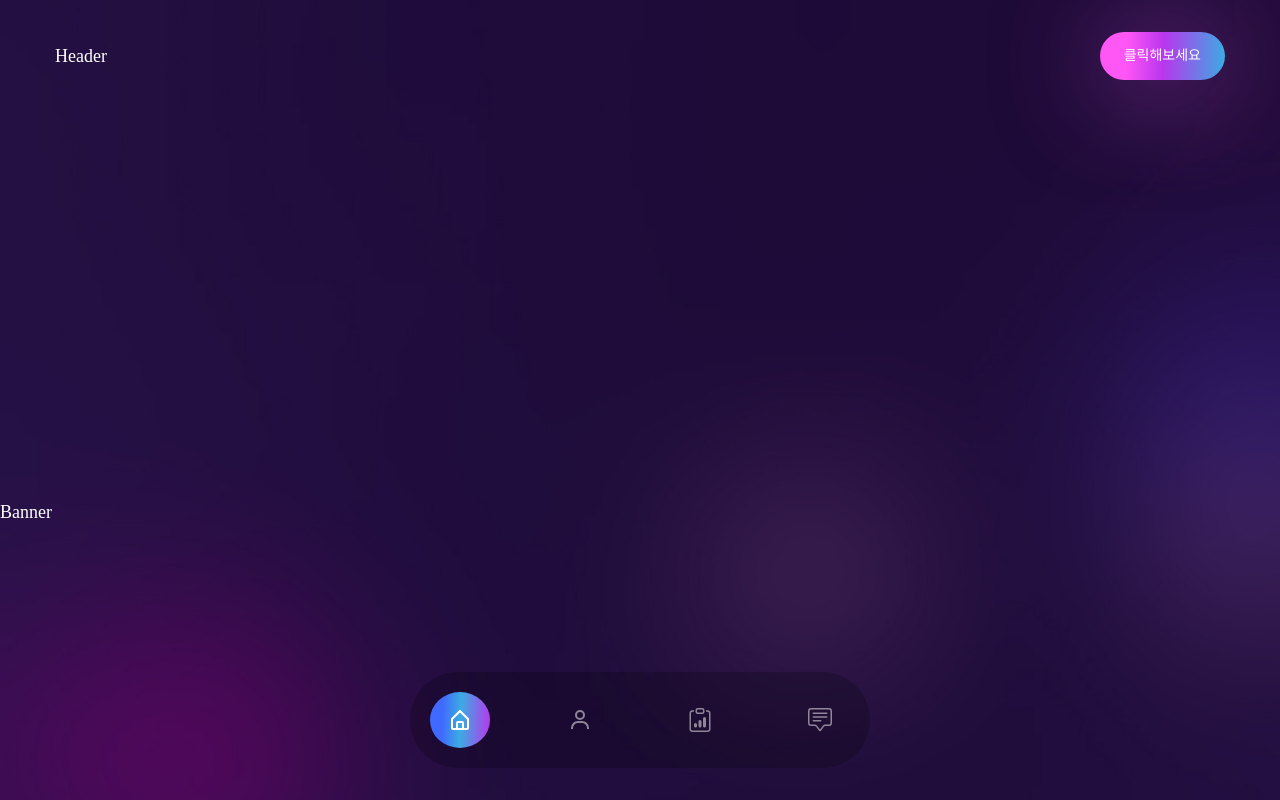
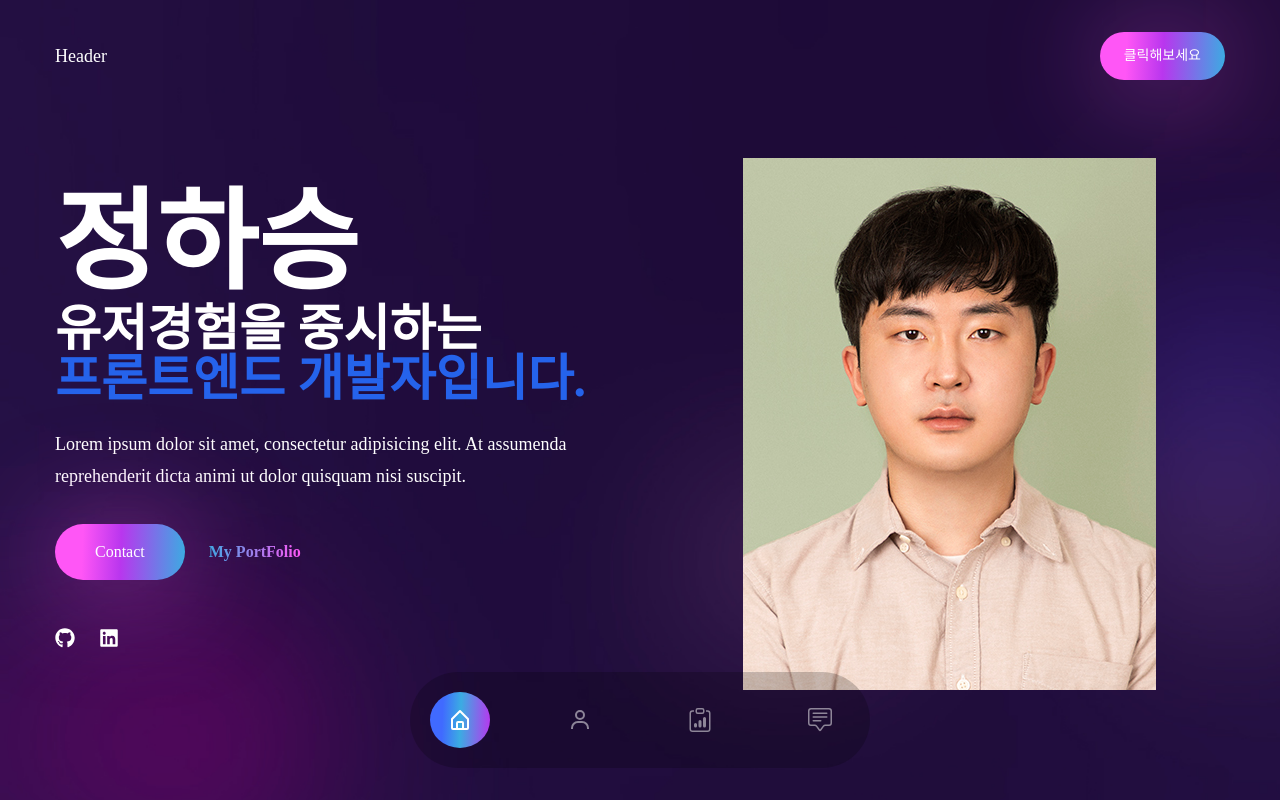
Before and after one commit to HA-SEUNG-JEONG/react-portfolio, a React (Create React App) app: page / in a window 1280 px wide. Shown: the top 800 px of the page. Built offline with nearby package versions, Linux system fonts and the light colour scheme.

Commit message:
Style : Banner 1차 작업

```diff
--- a/package.json
+++ b/package.json
@@ -10,6 +10,7 @@
     "@types/node": "^16.18.21",
     "@types/react": "^18.0.29",
     "@types/react-dom": "^18.0.11",
+    "framer-motion": "^10.9.1",
     "react": "^18.2.0",
     "react-countup": "^6.4.2",
     "react-dom": "^18.2.0",
--- a/src/components/Banner.tsx
+++ b/src/components/Banner.tsx
@@ -1,8 +1,89 @@
+import { FaGithub, FaLinkedin } from "react-icons/fa";
+import { TypeAnimation } from "react-type-animation";
+import { motion } from "framer-motion";
+import { fadeIn } from "../variant";
+import profiles from "../assets/profile.jpg";
+
 const Banner = () => {
   return (
-    <div className="section" id="home">
-      Banner
-    </div>
+    <section
+      className="min-h-[85vh] lg:min-h-[78vh] flex items-center"
+      id="home">
+      <div className="container mx-auto">
+        <div className="flex flex-col gap-y-8 lg:flex-row lg:items-center lg:gap-x-12">
+          <div className="flex-1 text-center font-secondary lg:text-left">
+            <motion.h1
+              variants={fadeIn("up", 0.2)}
+              initial="hidden"
+              whileInView={"show"}
+              viewport={{ once: false, amount: 1 }}
+              className="text-[55px] font-bold leading-[0.8] lg:text-[110px] lg:mb-4 mb-4">
+              정하승
+            </motion.h1>
+            <motion.div
+              variants={fadeIn("up", 0.4)}
+              initial="hidden"
+              whileInView={"show"}
+              viewport={{ once: false, amount: 1 }}
+              className="mb-6 text-[36px] lg:text-[50px] font-secondary font-semibold leading-[1]">
+              <span className="mr-4">
+                유저경험을 중시하는
+                <br />
+              </span>
+              <TypeAnimation
+                sequence={["프론트엔드 개발자입니다.", 2000]}
+                speed={50}
+                className="text-blue-600"
+                wrapper="span"
+                repeat={Infinity}
+              />
+            </motion.div>
+            <motion.p
+              variants={fadeIn("up", 0.3)}
+              initial="hidden"
+              whileInView={"show"}
+              viewport={{ once: false, amount: 1 }}
+              className="mb-8 max-w-lg mx-auto lg:mx-0">
+              Lorem ipsum dolor sit amet, consectetur adipisicing elit. At
+              assumenda reprehenderit dicta animi ut dolor quisquam nisi
+              suscipit.
+            </motion.p>
+            <motion.div
+              variants={fadeIn("up", 0.6)}
+              initial="hidden"
+              whileInView={"show"}
+              viewport={{ once: false, amount: 1 }}
+              className="flex max-w-max gap-x-6 items-center mb-12 mx-auto lg:mx-0">
+              <button className="btn btn-lg">Contact</button>
+              <a href="#" className="text-gradient btn-link">
+                My PortFolio
+              </a>
+            </motion.div>
+            <motion.div
+              variants={fadeIn("up", 0.7)}
+              initial="hidden"
+              whileInView={"show"}
+              viewport={{ once: false, amount: 1 }}
+              className="flex text-[20px] gap-x-6 max-w-max mx-auto lg:mx-0">
+              <a href="https://github.com/HA-SEUNG-JEONG">
+                <FaGithub />
+              </a>
+              <a href="https://www.linkedin.com/in/haseung-jeong-50b831229/">
+                <FaLinkedin />
+              </a>
+            </motion.div>
+          </div>
+
+          <motion.div
+            variants={fadeIn("down", 0.3)}
+            initial="hidden"
+            whileInView={"show"}
+            className="hidden lg:flex flex-1 max-w-[320px] lg:max-w-[482px] ">
+            <img src={profiles} alt="profile" />
+          </motion.div>
+        </div>
+      </div>
+    </section>
   );
 };
 
--- /dev/null
+++ b/src/images/images.d.ts
@@ -0,0 +1,3 @@
+declare module "*.png";
+declare module "*.jpg";
+declare module "*.jpeg";
```
Also changed, not shown: src/assets/profile.jpg (added), 1 other file (tests, documents, lock files or other folders).
